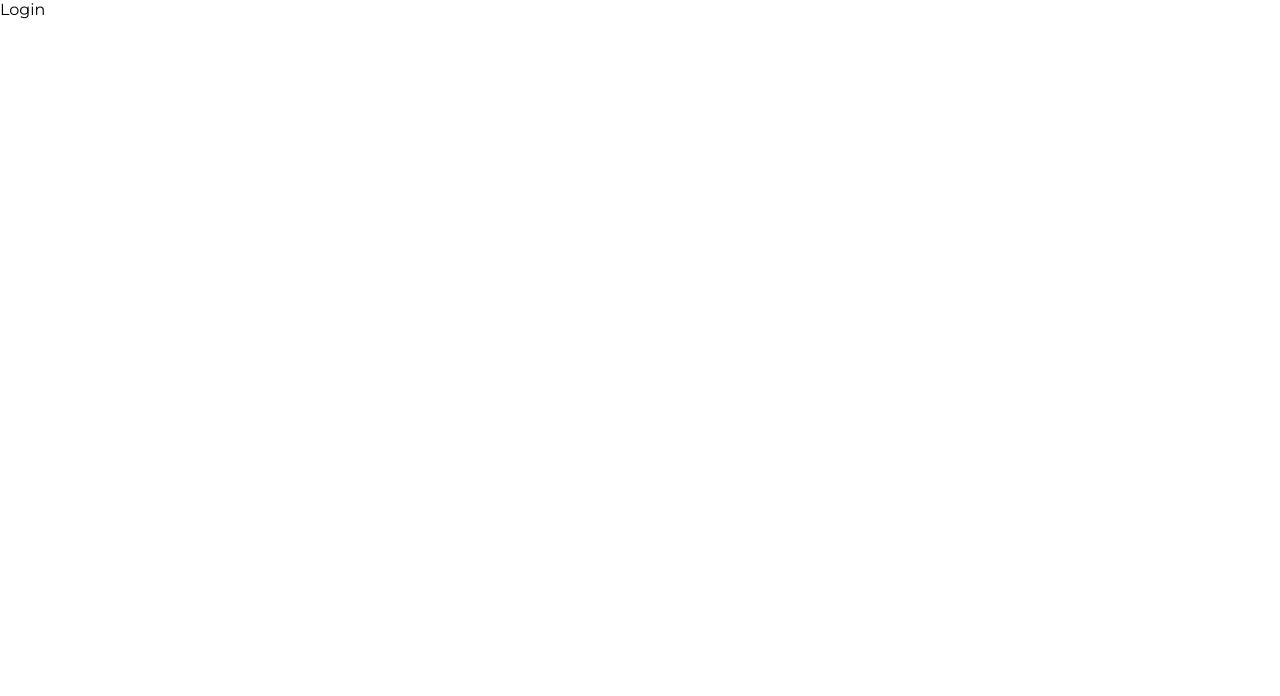
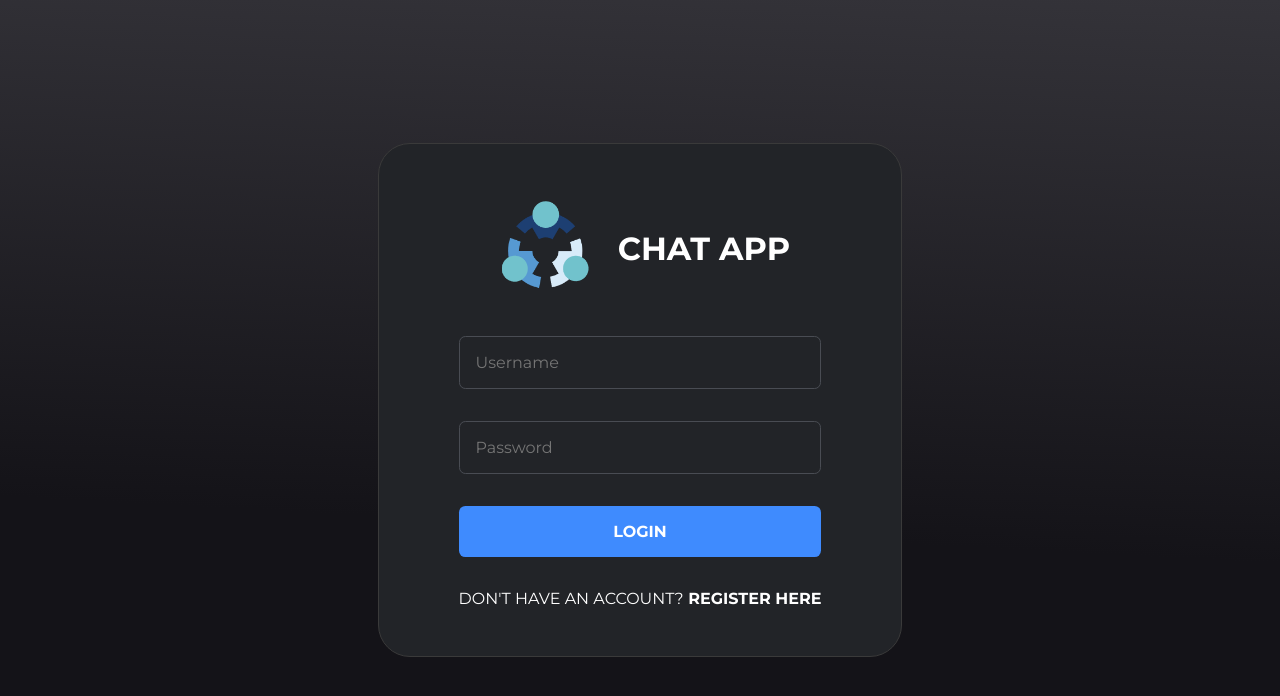
Before and after one commit to crissy12/React-Chat-App, a React (Create React App) app: page /login in a window 1280 px wide. Shown: the top 696 px of the page. Built offline with nearby package versions, Linux system fonts and the light colour scheme; the HTML template or start-up script is replaced by a standard one.

Commit message:
Login page work started.

```diff
--- a/src/pages/Login.jsx
+++ b/src/pages/Login.jsx
@@ -1,9 +1,182 @@
-import React from 'react'
+import React, { useState, useEffect } from "react";
+import { Link, useNavigate } from "react-router-dom";
+import styled from "styled-components";
+import Logo from "../assets/logo.png";
+import { ToastContainer, toast } from "react-toastify";
+import "react-toastify/dist/ReactToastify.css";
+import axios from "axios";
+import { loginRoute } from "../utils/APIRoutes";
 
 function Login() {
+  const navigate = useNavigate();
+  const [values, setValues] = useState({
+    username: "",
+    password: "",
+  });
+  const handleSubmit = async (event) => {
+    event.preventDefault();
+    if (handleValidation()) {
+      const { password, username } = values;
+      const { data } = await axios.post(loginRoute, {
+        username,
+        password,
+      });
+      if (data.status === false) {
+        toast.error(data.msg, toastStyling);
+      }
+      if (data.status === true) {
+        localStorage.setItem("chat-app-user", JSON.stringify(data.user));
+        navigate("/");
+      }
+    }
+  };
+
+  const toastStyling = {
+    position: "bottom-center",
+    autoClose: 8000,
+    pauseOnHover: true,
+    draggable: true,
+    theme: "dark",
+  };
+
+  const handleValidation = () => {
+    const { password, username } = values;
+    if (username.length < 3) {
+      toast.error("Username should be 3 chars or longer", toastStyling);
+      return false;
+    } else if (password.length < 8) {
+      toast.error("Password should be 8 chars or longer.", toastStyling);
+      return false;
+    }
+    return true;
+  };
+
+  const handleChange = (event) => {
+    setValues({ ...values, [event.target.name]: event.target.value });
+  };
+
   return (
-    <div>Login</div>
-  )
+    <>
+      <FormContainer>
+        <form onSubmit={(event) => handleSubmit(event)}>
+          <div className="brand">
+            <img src={Logo} alt="Logo" />
+            <h1>Chat App</h1>
+          </div>
+          <input
+            type="text"
+            placeholder="Username"
+            name="username"
+            onChange={handleChange}
+          />
+          <input
+            type="password"
+            placeholder="Password"
+            name="password"
+            onChange={handleChange}
+          />
+          <button type="submit">Login</button>
+          <span>
+            Don't have an account?
+            <Link to="/register"> Register Here</Link>
+          </span>
+        </form>
+      </FormContainer>
+      <ToastContainer />
+    </>
+  );
 }
 
-export default Login
+const FormContainer = styled.div`
+  height: 100vh;
+  width: 100vw;
+  display: flex;
+  flex-direction: column;
+  justify-content: center;
+  gap: 1rem;
+  align-items: center;
+  background: rgb(20, 19, 24);
+  background: linear-gradient(
+    3deg,
+    rgba(20, 19, 24, 1) 35%,
+    rgba(52, 51, 57, 1) 100%
+  );
+  .brand {
+    display: flex;
+    align-items: center;
+    gap: 1rem;
+    justify-content: center;
+    img {
+      height: 7rem;
+    }
+    h1 {
+      color: white;
+      text-transform: uppercase;
+    }
+  }
+  form {
+    animation-duration: 3s;
+    animation-name: slidein;
+    animation-iteration-count: 1;
+    transition: 0.1s ease-in-out;
+    display: flex;
+    flex-direction: column;
+    gap: 2rem;
+    background-color: #222428;
+    border-radius: 2rem;
+    border: 0.1rem solid #3a3a3a;
+    padding: 3rem 5rem;
+
+    input {
+      background-color: transparent;
+      padding: 1rem;
+      border: 0.1rem solid #494c53;
+      border-radius: 0.4rem;
+      color: white;
+      width: 100%;
+      font-size: 1rem;
+      transition: 0.2s ease-in-out;
+      &:focus {
+        transition: 0.5s ease-in-out;
+        border: 0.1rem solid #ffffff;
+        outline: none;
+      }
+    }
+    button {
+      background-color: #3f8bfe;
+      color: white;
+      padding: 1rem 2rem;
+      border: none;
+      font-weight: bold;
+      cursor: pointer;
+      border-radius: 0.4rem;
+      font-size: 1rem;
+      text-transform: uppercase;
+      transition: 0.5s ease-in-out;
+      &:hover {
+        background-color: #1371fd;
+      }
+    }
+    span {
+      color: white;
+      text-transform: uppercase;
+      a {
+        color: white;
+        text-decoration: none;
+        font-weight: bold;
+      }
+    }
+  }
+
+  @keyframes slidein {
+    from {
+      transform: translateX(150vw);
+    }
+
+    to {
+      transform: translateX(0);
+    }
+  }
+`;
+
+export default Login;
--- a/src/pages/Register.jsx
+++ b/src/pages/Register.jsx
@@ -18,14 +18,12 @@ function Register() {
   const handleSubmit = async (event) => {
     event.preventDefault();
     if (handleValidation()) {
-      console.log("in validation", registerRoute);
       const { password, confirmPassword, username, email } = values;
       const { data } = await axios.post(registerRoute, {
         username,
         email,
         password,
       });
-
       if (data.status === false) {
         toast.error(data.msg, toastStyling);
       }
--- a/src/utils/APIRoutes.js
+++ b/src/utils/APIRoutes.js
@@ -1,2 +1,3 @@
 const host = "http://localhost:5000";
 export const registerRoute = `${host}/api/auth/register`;
+export const loginRoute = `${host}/api/auth/login`;
```
